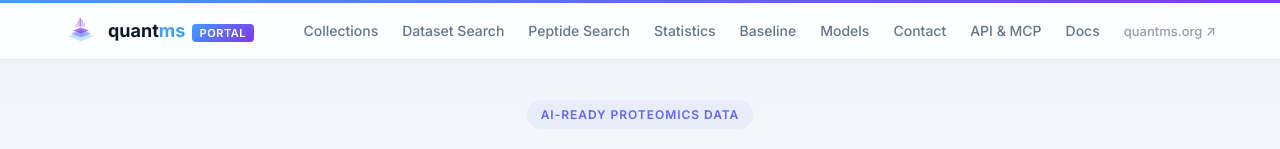
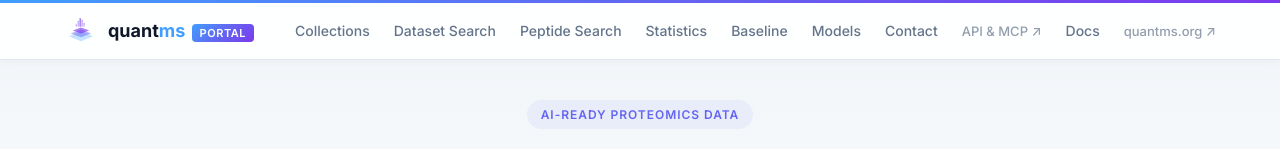
Before and after one commit to bigbio/quantms-portal, a Vue app in the folder frontend/: page / in a window 1280 px wide. Shown: the top 149 px of the page. Built offline with nearby package versions, Linux system fonts and the light colour scheme; no server answers.

Commit message:
navbar/footer: point API & MCP link to api.quantms.org (was internal /api page)

```diff
--- a/frontend/src/components/Footer.vue
+++ b/frontend/src/components/Footer.vue
@@ -17,7 +17,7 @@
           <router-link to="/search">Search</router-link>
           <router-link to="/statistics">Statistics</router-link>
           <router-link to="/baseline">Baseline</router-link>
-          <router-link to="/api">API &amp; MCP</router-link>
+          <a href="https://api.quantms.org" target="_blank" rel="noopener">API &amp; MCP</a>
           <router-link to="/docs">Documentation</router-link>
         </div>
         <div class="footer-col">
--- a/frontend/src/components/NavBar.vue
+++ b/frontend/src/components/NavBar.vue
@@ -22,7 +22,7 @@
         <router-link to="/baseline">Baseline</router-link>
         <router-link to="/models">Models</router-link>
         <router-link to="/contact">Contact</router-link>
-        <router-link to="/api">API &amp; MCP</router-link>
+        <a href="https://api.quantms.org" class="nav-link-ext" target="_blank" rel="noopener">API &amp; MCP &#8599;</a>
         <router-link to="/docs">Docs</router-link>
         <a href="https://quantms.org" class="nav-link-ext" target="_blank" rel="noopener">quantms.org &#8599;</a>
       </div>
```
